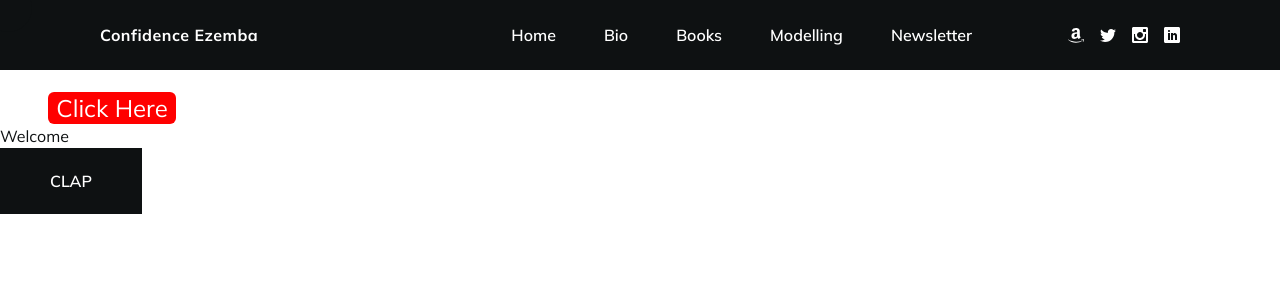
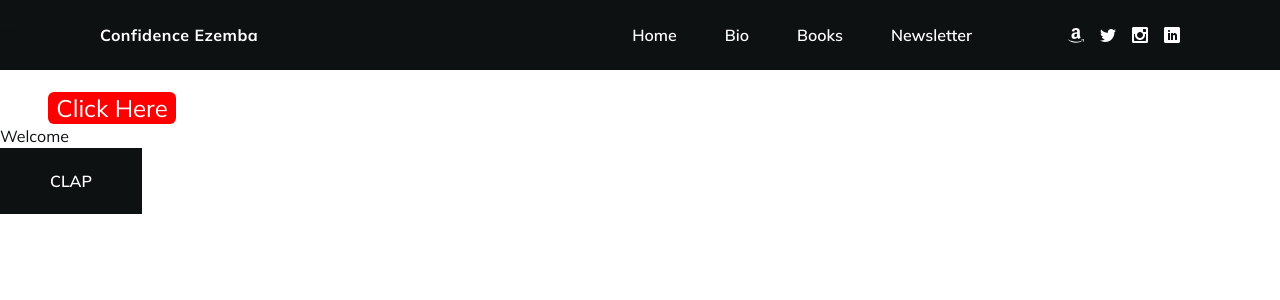
Before and after one commit to cryptoduke01/dence-portfolio, a React (Vite) app: page /tailwindclass in a window 1280 px wide. Shown: the top 300 px of the page. Built offline with nearby package versions, Linux system fonts and the light colour scheme; a web font is replaced by a local one.

Commit message:
Been A While

```diff
--- a/src/components/Header.jsx
+++ b/src/components/Header.jsx
@@ -15,7 +15,7 @@ const Header = () => {
           <Link to={'/'}>
             <h1
               className='h2 text-white font-bold max-w-[200px] font-secondary'
-              onMouseEnter={mouseEnterHandler}
+              onMouseEntker={mouseEnterHandler}
               onMouseLeave={mouseLeaverHandler}
             >Confidence Ezemba</h1>
           </Link>
@@ -33,9 +33,7 @@ const Header = () => {
             <Link to={'/books'} className='text-[#ffffff] hover:text-white transition'>
               Books
             </Link>
-            <Link to={'/modelling'} className='text-[#ffffff] hover:text-white transition'>
-              Modelling
-            </Link>
+
             <Link to={'/newsletter'} className='text-[#ffffff] hover:text-white transition'>
               Newsletter
             </Link>
--- a/src/pages/Books.jsx
+++ b/src/pages/Books.jsx
@@ -88,7 +88,7 @@ const Books = () => {
                 <div className="sm:mr-6"> {/* Adjust margin as needed */}
                   <h3 className="h3 text-xl font-bold mb-2">Editors</h3>
                   <p className="text-gray-500 text-base">
-                    Confidence Ezemba, Wole Soyinka
+                    Confidence Ezemba
                   </p>
                 </div>
                 <div className="sm:mr-6 mt-4 sm:mt-0">
```
Also changed, not shown: src/images/woodtexture.jpg (added), 1 other file (tests, documents, lock files or other folders).
